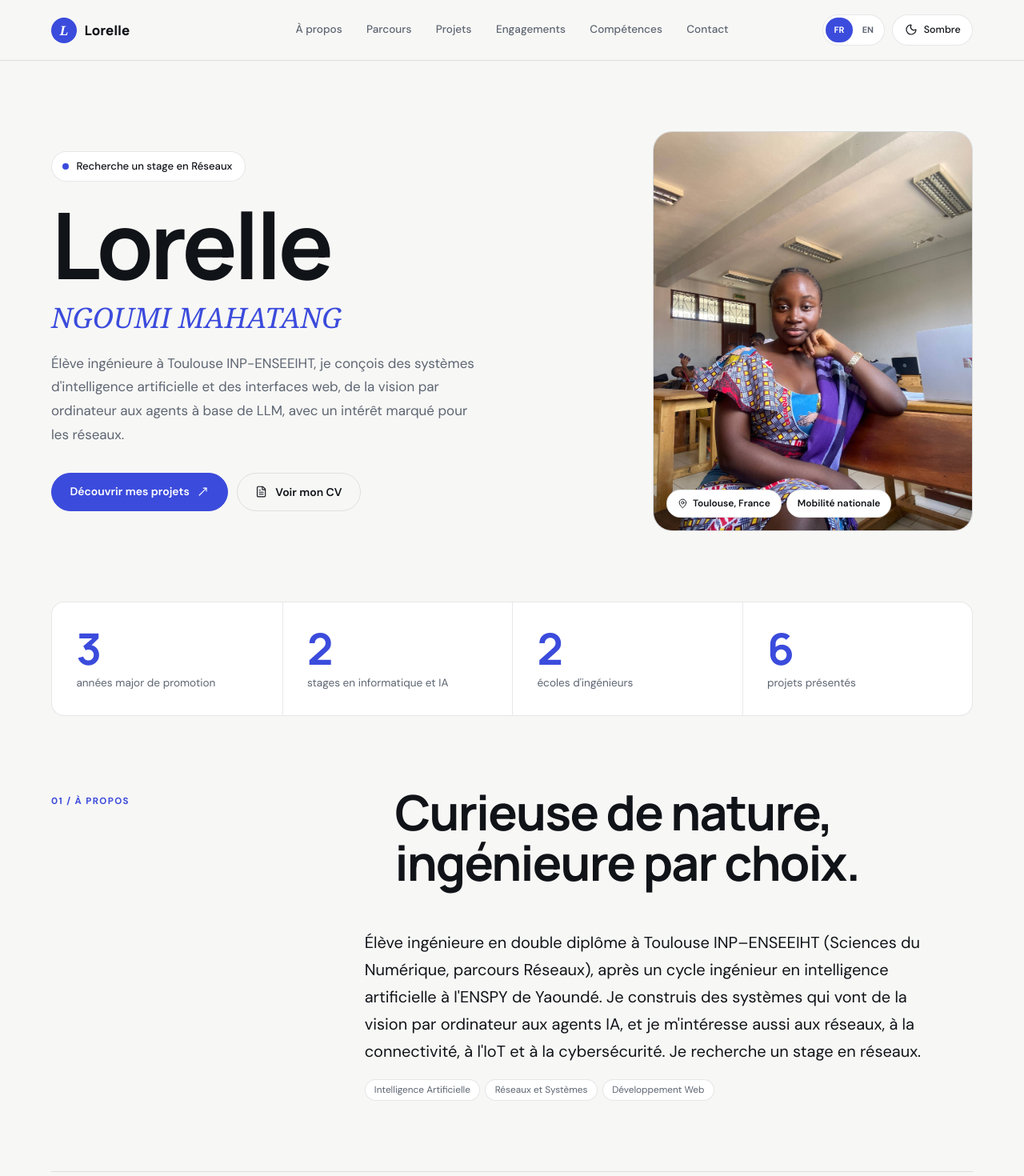
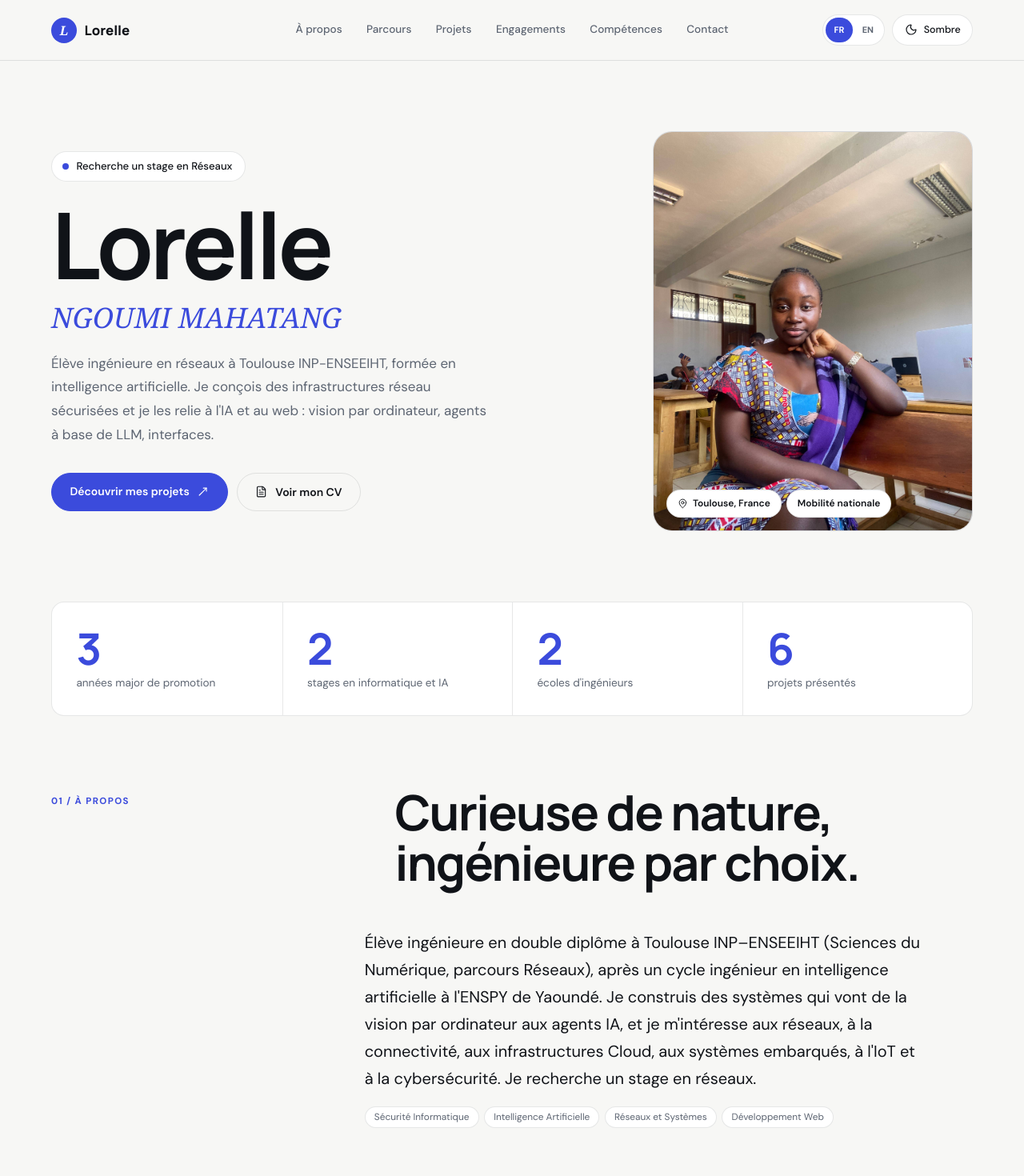
Before and after one commit to Lorel12/portfolio, a React (Vite) app: page / in a window 1280 px wide. Shown: the top 1470 px of the page at 80% size. Built offline with nearby package versions, Linux system fonts and the light colour scheme; a web font is replaced by a local one.

Commit message:
Modification des textes de presentation

```diff
--- a/src/locales.ts
+++ b/src/locales.ts
@@ -29,7 +29,7 @@ type Copy = {
   aboutIndex: string;
   aboutTitle: string;
   aboutDescription: string;
-  aboutFocus: [string, string, string];
+  aboutFocus: [string, string, string, string];
   journeyIndex: string;
   journeyTitle: string;
   educationLabel: string;
@@ -74,7 +74,7 @@ export const copy = {
     homeLabel: "Lorelle, accueil",
     docTitle: "Élève ingénieure IA et Réseaux",
     heroEyebrow: "Recherche un stage en Réseaux",
-    heroLead: "Élève ingénieure à Toulouse INP-ENSEEIHT, je conçois des systèmes d'intelligence artificielle et des interfaces web, de la vision par ordinateur aux agents à base de LLM, avec un intérêt marqué pour les réseaux.",
+    heroLead: "Élève ingénieure en réseaux à Toulouse INP-ENSEEIHT, formée en intelligence artificielle. Je conçois des infrastructures réseau sécurisées et je les relie à l'IA et au web : vision par ordinateur, agents à base de LLM, interfaces.",
     heroPrimary: "Découvrir mes projets",
     heroCv: "Télécharger le CV",
     portraitAlt: "Portrait de Lorelle",
@@ -89,8 +89,8 @@ export const copy = {
     closePreview: "Fermer l’aperçu du CV",
     aboutIndex: "01 / À PROPOS",
     aboutTitle: "Curieuse de nature, ingénieure par choix.",
-    aboutDescription: "Élève ingénieure en double diplôme à Toulouse INP–ENSEEIHT (Sciences du Numérique, parcours Réseaux), après un cycle ingénieur en intelligence artificielle à l'ENSPY de Yaoundé. Je construis des systèmes qui vont de la vision par ordinateur aux agents IA, et je m'intéresse aussi aux réseaux, à la connectivité, à l'IoT et à la cybersécurité. Je recherche un stage en réseaux.",
-    aboutFocus: ["Intelligence Artificielle", "Réseaux et Systèmes", "Développement Web"],
+    aboutDescription: "Élève ingénieure en double diplôme à Toulouse INP–ENSEEIHT (Sciences du Numérique, parcours Réseaux), après un cycle ingénieur en intelligence artificielle à l'ENSPY de Yaoundé. Je construis des systèmes qui vont de la vision par ordinateur aux agents IA, et je m'intéresse aux réseaux, à la connectivité, aux infrastructures Cloud, aux systèmes embarqués, à l'IoT et à la cybersécurité. Je recherche un stage en réseaux.",
+    aboutFocus: ["Sécurité Informatique", "Intelligence Artificielle", "Réseaux et Systèmes", "Développement Web"],
     journeyIndex: "02 / PARCOURS",
     journeyTitle: "Là où j’apprends et je construis.",
     educationLabel: "FORMATION",
@@ -149,7 +149,7 @@ export const copy = {
     aboutIndex: "01 / ABOUT",
     aboutTitle: "Curious by nature, engineer by choice.",
     aboutDescription: "I am pursuing a double engineering degree at Toulouse INP–ENSEEIHT (Digital Sciences, Networks track), after an engineering programme in artificial intelligence at ENSPY in Yaoundé, where I graduated top of my class. I build systems ranging from computer vision to AI agents, and I am also interested in networks, connectivity, IoT and cybersecurity. I am looking for an internship in artificial intelligence or networks.",
-    aboutFocus: ["Artificial intelligence", "Networks and systems", "Web development"],
+    aboutFocus: ["Cybersecurity", "Artificial intelligence", "Networks and systems", "Web development"],
     journeyIndex: "02 / JOURNEY",
     journeyTitle: "Where I learn and build.",
     educationLabel: "EDUCATION",
```
